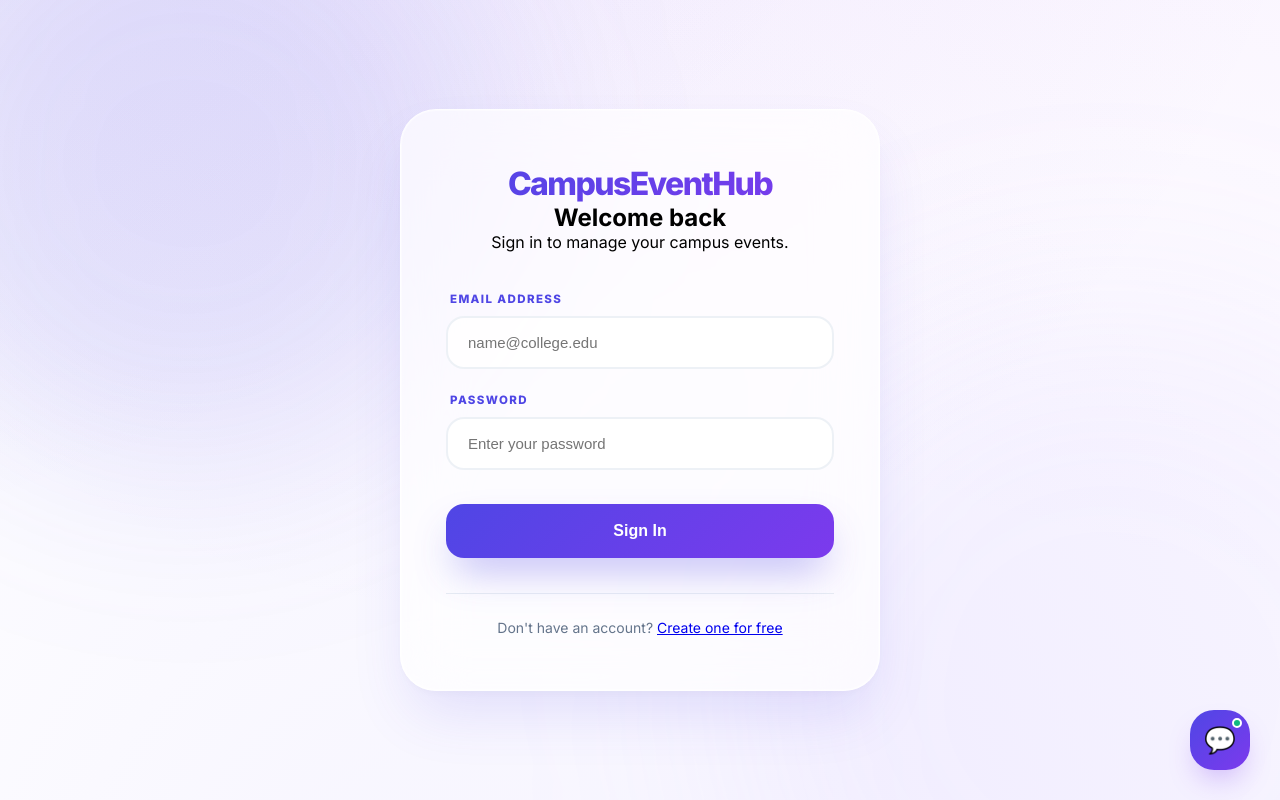
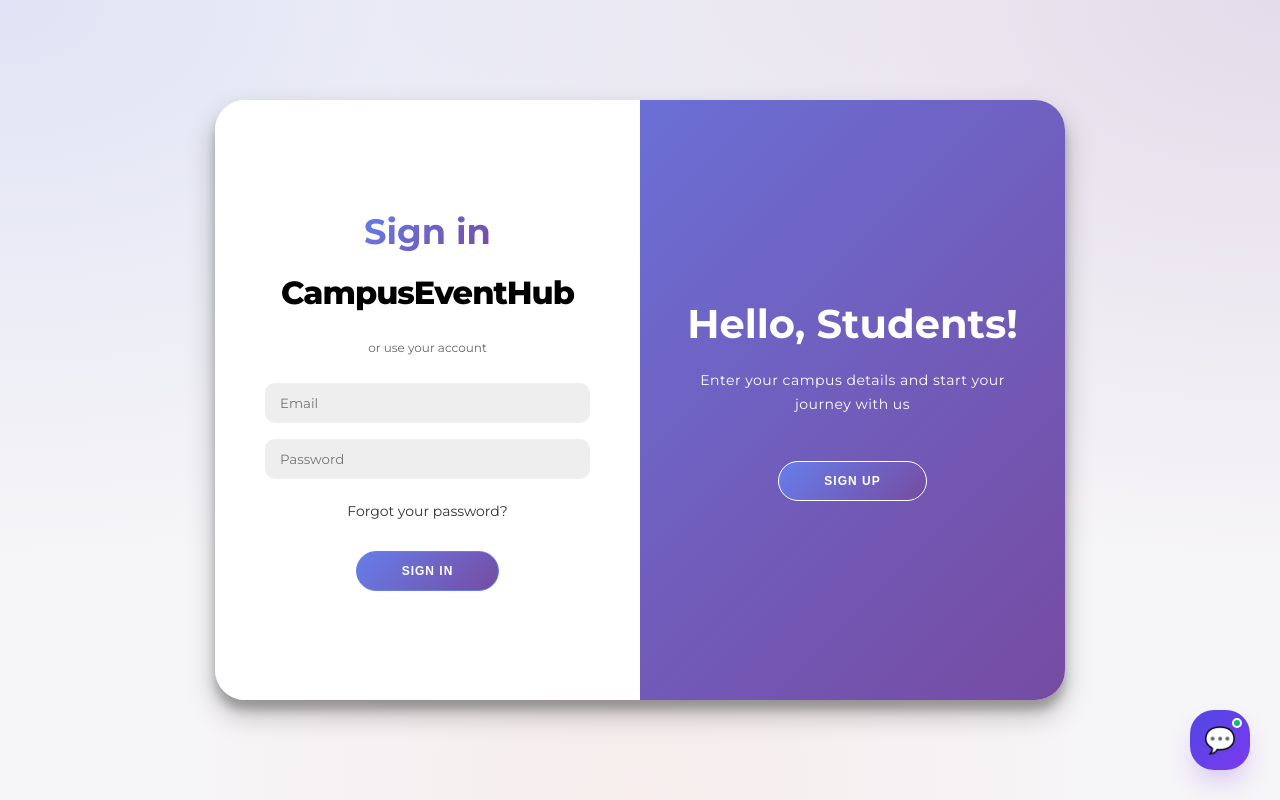
Before and after one commit to muralikrishna308/CampusHub, a React (Create React App) app in the folder frontend/: page /login in a window 1280 px wide. Built offline with nearby package versions, Linux system fonts and the light colour scheme.

Commit message:
Modified upto 19 feb

```diff
--- a/frontend/src/app.jsx
+++ b/frontend/src/app.jsx
@@ -1,6 +1,5 @@
 import { BrowserRouter, Routes, Route } from "react-router-dom";
-import Login from "./pages/login";
-import Register from "./pages/register";
+import Auth from "./pages/Auth";
 import Home from "./pages/Home";
 import StudentDashboard from "./pages/dashboardStudent";
 import AdminDashboard from "./pages/dashboardAdmin";
@@ -12,9 +11,10 @@ function App() {
     <BrowserRouter>
       <AuthProvider>
         <Routes>
-          <Route path="/" element={<Home/>} />
-          <Route path="/login" element={<Login />} />
-          <Route path="/register" element={<Register />} />
+          <Route path="/" element={<Home />} />
+          <Route path="/login" element={<Auth />} />
+          <Route path="/register" element={<Auth />} />
+
           <Route
             path="/student"
             element={
--- /dev/null
+++ b/frontend/src/pages/Auth.jsx
@@ -0,0 +1,107 @@
+import React, { useState, useContext } from 'react';
+import { AuthContext } from '../context/AuthContext';
+import "../styles/auth.css";
+import Chatbot from '../components/chatbot';
+
+export default function Auth() {
+    const { login, register } = useContext(AuthContext);
+    const [isRightPanelActive, setIsRightPanelActive] = useState(false);
+    const [error, setError] = useState(null);
+
+    // Login State
+    const [loginEmail, setLoginEmail] = useState('');
+    const [loginPassword, setLoginPassword] = useState('');
+
+    // Register State
+    const [regName, setRegName] = useState('');
+    const [regEmail, setRegEmail] = useState('');
+    const [regCollege, setRegCollege] = useState('');
+    const [regRole, setRegRole] = useState('student');
+    const [regPassword, setRegPassword] = useState('');
+    const [regConfirm, setRegConfirm] = useState('');
+
+    const handleLogin = async (e) => {
+        e.preventDefault();
+        setError(null);
+        try {
+            await login(loginEmail, loginPassword);
+        } catch (err) {
+            const msg = await (err.json ? err.json().then(j => j.msg).catch(() => null) : null) || 'Login failed';
+            setError(msg);
+        }
+    };
+
+    const handleRegister = async (e) => {
+        e.preventDefault();
+        setError(null);
+        if (regPassword !== regConfirm) return setError('Passwords do not match');
+        try {
+            await register({ name: regName, email: regEmail, password: regPassword, role: regRole, college: regCollege });
+        } catch (err) {
+            const msg = await (err.json ? err.json().then(j => j.msg).catch(() => null) : null) || 'Registration failed';
+            setError(msg);
+        }
+    };
+
+    return (
+        <div className="auth-page-wrapper">
+            <div className={`auth-main-container ${isRightPanelActive ? "right-panel-active" : ""}`} id="container">
+                {/* Sign Up Form */}
+                <div className="form-container sign-up-container">
+                    <form className="auth-form-v2" onSubmit={handleRegister}>
+                        <h1 className="auth-title">Create Account</h1>
+                        <div className="social-container">
+                            <span className="social-icon">CampusEventHub</span>
+                        </div>
+                        <span className="auth-subtitle">or use your email for registration</span>
+                        <input type="text" placeholder="Full Name" value={regName} onChange={e => setRegName(e.target.value)} required />
+                        <input type="email" placeholder="Email Address" value={regEmail} onChange={e => setRegEmail(e.target.value)} required />
+                        <input type="text" placeholder="College" value={regCollege} onChange={e => setRegCollege(e.target.value)} />
+                        <select value={regRole} onChange={e => setRegRole(e.target.value)}>
+                            <option value="student">Student</option>
+                            <option value="admin">College Admin</option>
+                        </select>
+                        <input type="password" placeholder="Password" value={regPassword} onChange={e => setRegPassword(e.target.value)} required />
+                        <input type="password" placeholder="Confirm" value={regConfirm} onChange={e => setRegConfirm(e.target.value)} required />
+
+                        <button className="auth-btn-v2" type="submit">Sign Up</button>
+                        {error && <p className="error-text">{error}</p>}
+                    </form>
+                </div>
+
+                {/* Sign In Form */}
+                <div className="form-container sign-in-container">
+                    <form className="auth-form-v2" onSubmit={handleLogin}>
+                        <h1 className="auth-title">Sign in</h1>
+                        <div className="social-container">
+                            <span className="social-icon">CampusEventHub</span>
+                        </div>
+                        <span className="auth-subtitle">or use your account</span>
+                        <input type="email" placeholder="Email" value={loginEmail} onChange={e => setLoginEmail(e.target.value)} required />
+                        <input type="password" placeholder="Password" value={loginPassword} onChange={e => setLoginPassword(e.target.value)} required />
+                        <a href="#" className="forgot-password">Forgot your password?</a>
+                        <button className="auth-btn-v2" type="submit">Sign In</button>
+                        {error && <p className="error-text">{error}</p>}
+                    </form>
+                </div>
+
+                {/* Overlay Container */}
+                <div className="overlay-container">
+                    <div className="overlay">
+                        <div className="overlay-panel overlay-left">
+                            <h1 className="overlay-title">Welcome Back!</h1>
+                            <p className="overlay-desc">To keep connected with us please login with your personal info</p>
+                            <button className="ghost auth-btn-v2" onClick={() => setIsRightPanelActive(false)}>Sign In</button>
+                        </div>
+                        <div className="overlay-panel overlay-right">
+                            <h1 className="overlay-title">Hello, Students!</h1>
+                            <p className="overlay-desc">Enter your campus details and start your journey with us</p>
+                            <button className="ghost auth-btn-v2" onClick={() => setIsRightPanelActive(true)}>Sign Up</button>
+                        </div>
+                    </div>
+                </div>
+            </div>
+            <Chatbot />
+        </div>
+    );
+}
--- a/frontend/src/styles/auth.css
+++ b/frontend/src/styles/auth.css
@@ -1,215 +1,329 @@
-/* auth.css */
-@import url('https://fonts.googleapis.com/css2?family=Inter:wght@400;500;600;700;800&display=swap');
+/* auth.css - Dribbble Style Sliding Auth */
+@import url('https://fonts.googleapis.com/css2?family=Montserrat:wght@400;500;600;700;800&display=swap');
 
-/* 1. Main Container with Animated Mesh Background */
-.auth-container {
-  min-height: 100vh;
-  width: 100%;
+:root {
+  --primary-gradient: linear-gradient(to right, #FF4B2B, #FF416C);
+  --secondary-gradient: linear-gradient(135deg, #667eea 0%, #764ba2 100%);
+  --glass-bg: rgba(255, 255, 255, 0.8);
+  --text-main: #333;
+  --text-light: #666;
+}
+
+.auth-page-wrapper {
+  background: #f6f5f7;
+  display: flex;
+  justify-content: center;
+  align-items: center;
+  flex-direction: column;
+  font-family: 'Montserrat', sans-serif;
+  height: 100vh;
+  margin: 0;
+  overflow: hidden;
+  background-image:
+    radial-gradient(at 0% 0%, rgba(102, 126, 234, 0.15) 0px, transparent 50%),
+    radial-gradient(at 100% 0%, rgba(118, 75, 162, 0.15) 0px, transparent 50%),
+    radial-gradient(at 50% 100%, rgba(255, 75, 43, 0.05) 0px, transparent 50%);
+}
+
+.auth-title {
+  font-weight: bold;
+  margin: 0;
+  font-size: 2.2rem;
+  background: var(--secondary-gradient);
+  -webkit-background-clip: text;
+  background-clip: text;
+  -webkit-text-fill-color: transparent;
+}
+
+.auth-subtitle {
+  font-size: 12px;
+  color: var(--text-light);
+  margin-bottom: 20px;
+}
+
+.auth-desc {
+  font-size: 14px;
+  font-weight: 100;
+  line-height: 20px;
+  letter-spacing: 0.5px;
+  margin: 20px 0 30px;
+}
+
+.auth-btn-v2 {
+  border-radius: 20px;
+  border: 1px solid #667eea;
+  background: var(--secondary-gradient);
+  color: #FFFFFF;
+  font-size: 12px;
+  font-weight: bold;
+  padding: 12px 45px;
+  letter-spacing: 1px;
+  text-transform: uppercase;
+  transition: transform 80ms ease-in, filter 0.3s;
+  cursor: pointer;
+  margin-top: 15px;
+}
+
+.auth-btn-v2:active {
+  transform: scale(0.95);
+}
+
+.auth-btn-v2:focus {
+  outline: none;
+}
+
+.auth-btn-v2.ghost {
+  background-color: transparent;
+  border-color: #FFFFFF;
+}
+
+.auth-form-v2 {
+  background-color: #FFFFFF;
   display: flex;
   align-items: center;
   justify-content: center;
-  padding: 60px 20px;
-  font-family: 'Inter', sans-serif;
-  overflow: hidden;
-  position: relative;
-  perspective: 1500px;
-
-  /* ANIMATED MESH BACKGROUND */
-  background: #ffffff;
-  background-image:
-    radial-gradient(at 0% 0%, rgba(79, 70, 229, 0.15) 0px, transparent 50%),
-    radial-gradient(at 50% 0%, rgba(124, 58, 237, 0.1) 0px, transparent 50%),
-    radial-gradient(at 100% 0%, rgba(192, 132, 252, 0.15) 0px, transparent 50%),
-    radial-gradient(at 50% 100%, rgba(245, 243, 255, 1) 0px, transparent 50%);
-  background-size: 200% 200%;
-  animation: meshGradient 15s ease infinite alternate;
+  flex-direction: column;
+  padding: 0 50px;
+  height: 100%;
+  text-align: center;
 }
 
-@keyframes meshGradient {
-  0% { background-position: 0% 0%; }
-  100% { background-position: 100% 100%; }
+.auth-form-v2 input,
+.auth-form-v2 select {
+  background-color: #eee;
+  border: none;
+  padding: 12px 15px;
+  margin: 8px 0;
+  width: 100%;
+  border-radius: 10px;
+  font-family: inherit;
 }
 
-/* 3D Floating Elements with Parallax Effect */
-.auth-container::before, .auth-container::after {
-  content: '';
-  position: absolute;
-  border-radius: 50%;
-  filter: blur(100px);
-  z-index: 0;
-  animation: floatOrb 20s infinite alternate ease-in-out;
+.input-row-v2 {
+  display: flex;
+  gap: 10px;
+  width: 100%;
 }
 
-.auth-container::before {
-  width: 600px;
-  height: 600px;
-  background: rgba(79, 70, 229, 0.12);
-  top: -20%;
-  left: -10%;
-}
-
-.auth-container::after {
-  width: 700px;
-  height: 700px;
-  background: rgba(167, 139, 250, 0.1);
-  bottom: -20%;
-  right: -10%;
-  animation-delay: -5s;
-}
-
-@keyframes floatOrb {
-  0% { transform: translate(0, 0) rotate(0deg) scale(1); }
-  100% { transform: translate(100px, 150px) rotate(20deg) scale(1.2); }
-}
-
-/* 2. Professional Card Styling with Depth */
-.auth-card {
-  background: rgba(255, 255, 255, 0.7);
-  backdrop-filter: blur(30px) saturate(200%);
-  -webkit-backdrop-filter: blur(30px) saturate(200%);
-  padding: 54px 45px;
-  border-radius: 36px;
-  width: 100%;
-  max-width: 480px;
-  border: 1px solid rgba(255, 255, 255, 0.8);
+.auth-main-container {
+  background-color: #fff;
+  border-radius: 30px;
+  box-shadow: 0 14px 28px rgba(0, 0, 0, 0.25),
+    0 10px 10px rgba(0, 0, 0, 0.22);
   position: relative;
-  z-index: 1;
-
-  /* Complex Layered Shadow */
-  box-shadow:
-    0 4px 6px -1px rgba(0, 0, 0, 0.02),
-    0 30px 60px -12px rgba(79, 70, 229, 0.15),
-    inset 0 0 0 1px rgba(255, 255, 255, 0.4);
-
-  /* SMOOTH ENTRANCE: Blur to Clarity */
-  animation: cardEntrance 1.2s cubic-bezier(0.19, 1, 0.22, 1);
-  transition: transform 0.6s cubic-bezier(0.34, 1.56, 0.64, 1), box-shadow 0.6s ease;
-}
-
-.auth-card:hover {
-  transform: translateY(-10px) rotateX(2deg) rotateY(1deg);
-  box-shadow: 0 45px 80px -20px rgba(79, 70, 229, 0.25);
+  overflow: hidden;
+  width: 850px;
+  max-width: 100%;
+  min-height: 600px;
+  animation: cardEntrance 0.8s ease-out;
 }
 
 @keyframes cardEntrance {
-  from { opacity: 0; transform: translateY(60px) scale(0.9); filter: blur(20px); }
-  to { opacity: 1; transform: translateY(0) scale(1); filter: blur(0); }
+  from {
+    opacity: 0;
+    transform: translateY(30px) scale(0.95);
+  }
+
+  to {
+    opacity: 1;
+    transform: translateY(0) scale(1);
+  }
 }
 
-/* 3. Typography Staggering */
-.auth-header {
-  text-align: center;
-  margin-bottom: 40px;
-  animation: slideFadeUp 0.8s ease backwards;
-  animation-delay: 0.2s;
+.form-container {
+  position: absolute;
+  top: 0;
+  height: 100%;
+  transition: all 0.6s ease-in-out;
 }
 
-@keyframes slideFadeUp {
-  from { opacity: 0; transform: translateY(20px); }
-  to { opacity: 1; transform: translateY(0); }
+.sign-in-container {
+  left: 0;
+  width: 50%;
+  z-index: 2;
 }
 
-.auth-logo {
-  font-size: 32px;
-  font-weight: 800;
-  background: linear-gradient(135deg, #4f46e5 0%, #7c3aed 100%);
-  -webkit-background-clip: text;
-  -webkit-text-fill-color: transparent;
-  letter-spacing: -0.05em;
-  display: block;
+.auth-main-container.right-panel-active .sign-in-container {
+  transform: translateX(100%);
 }
 
-/* 4. Form Layout - Staggered Field Appearance */
-.auth-form {
-  display: flex;
-  flex-direction: column;
-  gap: 24px;
+.sign-up-container {
+  left: 0;
+  width: 50%;
+  opacity: 0;
+  z-index: 1;
 }
 
-.input-group {
-  display: flex;
-  flex-direction: column;
-  gap: 10px;
-  animation: slideFadeUp 0.6s ease backwards;
+.auth-main-container.right-panel-active .sign-up-container {
+  transform: translateX(100%);
+  opacity: 1;
+  z-index: 5;
+  animation: show 0.6s;
 }
 
-/* Waterfall delay for each field */
-.input-group:nth-child(1) { animation-delay: 0.3s; }
-.input-group:nth-child(2) { animation-delay: 0.4s; }
-.input-group:nth-child(3) { animation-delay: 0.5s; }
-.input-group:nth-child(4) { animation-delay: 0.6s; }
+@keyframes show {
 
-.input-group label {
-  font-size: 11.5px;
-  font-weight: 800;
-  color: #4f46e5;
-  text-transform: uppercase;
-  letter-spacing: 0.12em;
-  margin-left: 4px;
+  0%,
+  49.99% {
+    opacity: 0;
+    z-index: 1;
+  }
+
+  50%,
+  100% {
+    opacity: 1;
+    z-index: 5;
+  }
 }
 
-.input-group input,
-.input-group select {
-  width: 100%;
-  padding: 16px 20px;
-  border: 2px solid rgba(226, 232, 240, 0.6);
-  border-radius: 18px;
-  font-size: 15px;
-  background: rgba(255, 255, 255, 0.8);
-  transition: all 0.4s cubic-bezier(0.165, 0.84, 0.44, 1);
+.overlay-container {
+  position: absolute;
+  top: 0;
+  left: 50%;
+  width: 50%;
+  height: 100%;
+  overflow: hidden;
+  transition: transform 0.6s ease-in-out;
+  z-index: 100;
 }
 
-.input-group input:focus {
-  outline: none;
-  background: #ffffff;
-  border-color: #4f46e5;
-  box-shadow: 0 15px 30px -10px rgba(79, 70, 229, 0.2);
-  transform: scale(1.02) translateY(-2px);
+.auth-main-container.right-panel-active .overlay-container {
+  transform: translateX(-100%);
 }
 
-/* 5. Primary Brand Button - Magnetic Feel */
-.auth-button {
-  width: 100%;
-  background: linear-gradient(135deg, #4f46e5 0%, #7c3aed 100%);
-  color: #ffffff;
-  padding: 18px;
-  border: none;
-  border-radius: 18px;
-  font-size: 16px;
-  font-weight: 800;
-  cursor: pointer;
-  box-shadow: 0 20px 40px -10px rgba(79, 70, 229, 0.4);
-  transition: all 0.5s cubic-bezier(0.23, 1, 0.32, 1);
-  margin-top: 10px;
-  animation: slideFadeUp 0.6s ease backwards;
-  animation-delay: 0.7s;
+.overlay {
+  background: #FF416C;
+  background: var(--secondary-gradient);
+  background-repeat: no-repeat;
+  background-size: cover;
+  background-position: 0 0;
+  color: #FFFFFF;
+  position: relative;
+  left: -100%;
+  height: 100%;
+  width: 200%;
+  transform: translateX(0);
+  transition: transform 0.6s ease-in-out;
 }
 
-.auth-button:hover {
-  transform: translateY(-4px) scale(1.01);
-  filter: brightness(1.1);
-  box-shadow: 0 25px 50px -12px rgba(79, 70, 229, 0.5);
+.auth-main-container.right-panel-active .overlay {
+  transform: translateX(50%);
 }
 
-.auth-button:active {
-  transform: translateY(0) scale(0.97);
+.overlay-panel {
+  position: absolute;
+  display: flex;
+  align-items: center;
+  justify-content: center;
+  flex-direction: column;
+  padding: 0 40px;
+  text-align: center;
+  top: 0;
+  height: 100%;
+  width: 50%;
+  transform: translateX(0);
+  transition: transform 0.6s ease-in-out;
 }
 
-/* 6. Footer Links */
-.auth-switch {
-  margin-top: 35px;
-  padding-top: 25px;
-  text-align: center;
+.overlay-left {
+  transform: translateX(-20%);
+}
+
+.auth-main-container.right-panel-active .overlay-left {
+  transform: translateX(0);
+}
+
+.overlay-right {
+  right: 0;
+  transform: translateX(0);
+}
+
+.auth-main-container.right-panel-active .overlay-right {
+  transform: translateX(20%);
+}
+
+.social-container {
+  margin: 20px 0;
+}
+
+.social-icon {
+  font-weight: 800;
+  font-size: 1.5rem;
+  letter-spacing: -1px;
+}
+
+.forgot-password {
+  color: #333;
   font-size: 14px;
-  color: #64748b;
-  border-top: 1px solid rgba(226, 232, 240, 0.8);
-  animation: slideFadeUp 0.6s ease backwards;
-  animation-delay: 0.8s;
+  text-decoration: none;
+  margin: 15px 0;
+  border-bottom: 1px solid transparent;
+  transition: border-color 0.3s;
 }
-.error-message, .auth-error {
-  color: #dc2626;          /* red */
+
+.forgot-password:hover {
+  border-color: #333;
+}
+
+.error-text {
+  color: #e74c3c;
+  font-size: 12px;
+  margin-top: 10px;
+  font-weight: 600;
+}
+
+.overlay-title {
+  font-size: 2.5rem;
+  font-weight: bold;
+  margin: 0;
+}
+
+.overlay-desc {
   font-size: 14px;
-  font-weight: 600;
-  text-align: center;
-  margin: 15px 0;
+  font-weight: 300;
+  line-height: 24px;
+  letter-spacing: 0.5px;
+  margin: 20px 0 30px;
 }
+
+/* Glassmorphism effects */
+.auth-form-v2 {
+  backdrop-filter: blur(10px);
+}
+
+/* Mobile Tweaks */
+@media (max-width: 768px) {
+  .auth-main-container {
+    width: 95%;
+    min-height: 500px;
+  }
+
+  .overlay-container {
+    display: none;
+  }
+
+  .sign-in-container,
+  .sign-up-container {
+    width: 100%;
+  }
+
+  .auth-main-container.right-panel-active .sign-in-container {
+    transform: translateX(-100%);
+    opacity: 0;
+  }
+
+  .auth-main-container.right-panel-active .sign-up-container {
+    transform: translateX(0);
+    opacity: 1;
+  }
+
+  /* Show a simple toggle link on mobile */
+  .auth-form-v2::after {
+    content: 'Switch View';
+    margin-top: 20px;
+    color: #FF4B2B;
+    font-size: 14px;
+    cursor: pointer;
+    text-decoration: underline;
+  }
+}
```
Also changed, not shown: 1 other file (tests, documents, lock files or other folders).
